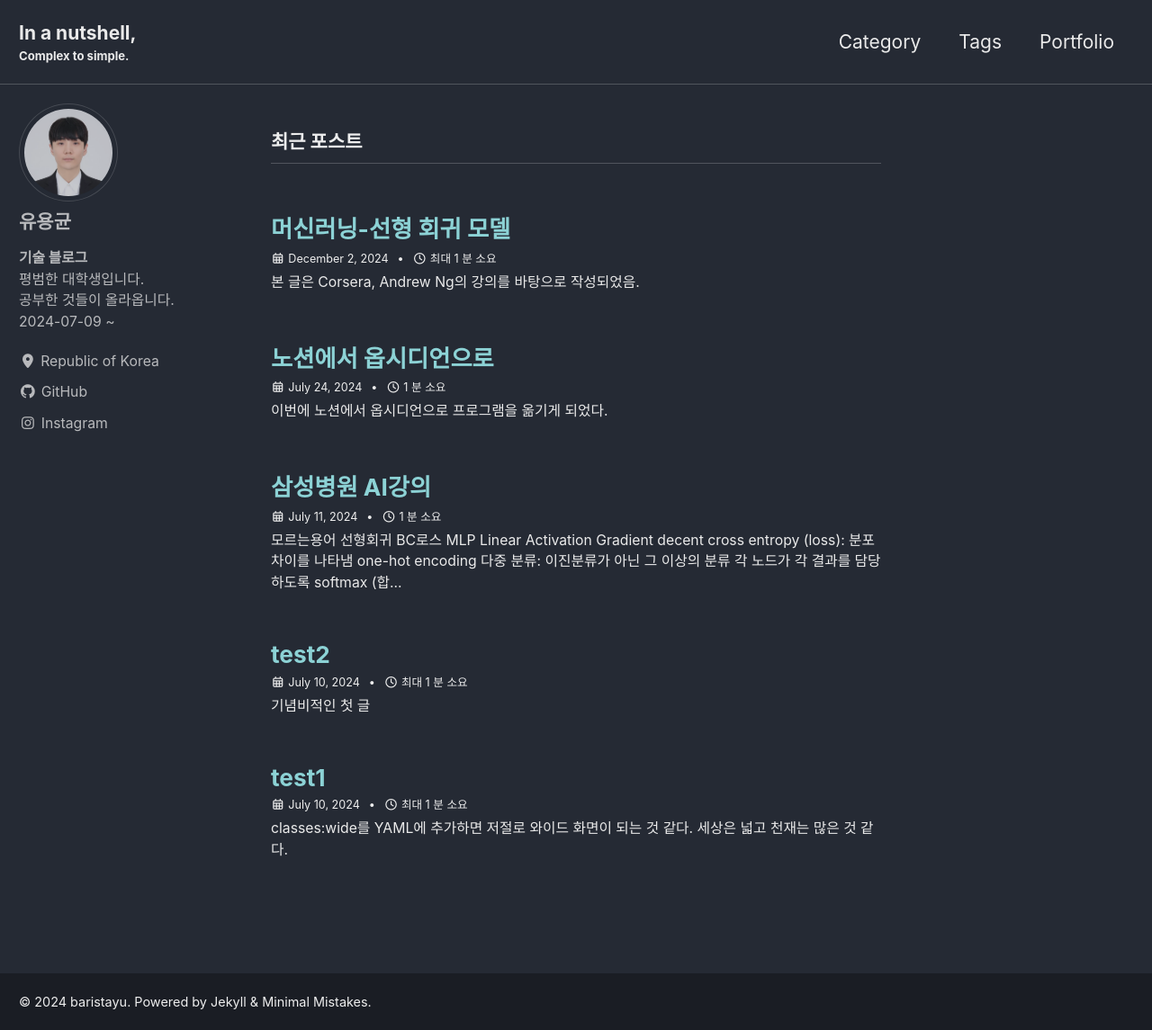
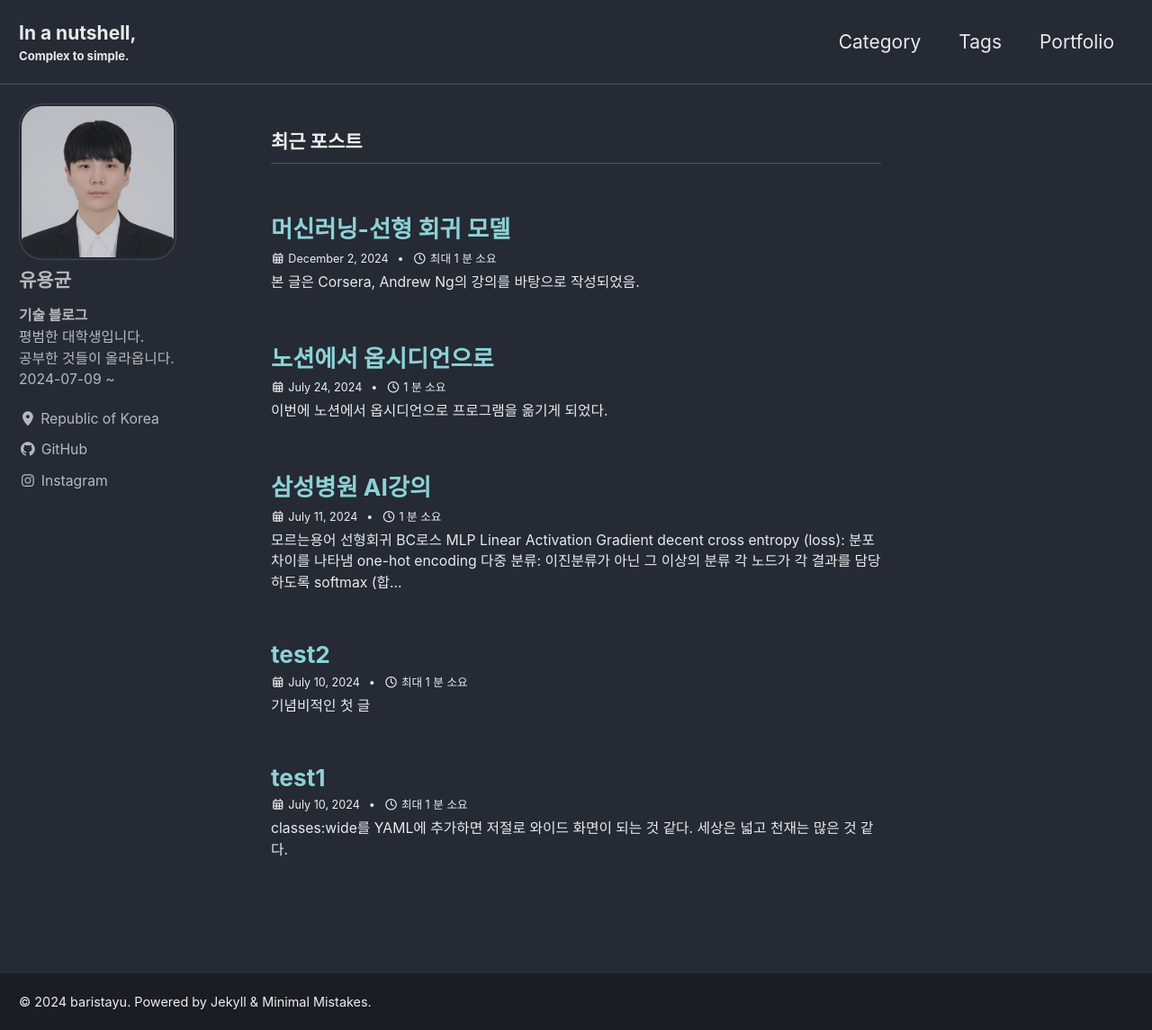
Before and after one commit to BaristaYU/BaristaYU.github.io, a Jekyll site: the page built from index.html, in a window 1280 px wide and 1145 px high. Shown: the whole window at 90% size. Built offline with Jekyll 4.4.1, drawn with Linux system fonts in a browser that asks for light colours; cached includes are drawn as plain includes; the list of posts is cut into pages by our own code.

Commit message:
프로필_1차

```diff
--- a/_sass/minimal-mistakes/_sidebar.scss
+++ b/_sass/minimal-mistakes/_sidebar.scss
@@ -134,11 +134,11 @@
   }
 
   img {
-    max-width: 110px;
-    border-radius: 50%;
+    max-width: 175px; //110
+    border-radius: 15%; //50
 
     @include breakpoint($large) {
-      padding: 5px;
+      padding: 2px; // 5
       border: 1px solid $border-color;
     }
   }
@@ -214,7 +214,7 @@
 
     &:before {
       @supports (pointer-events: none) {
-        content: '';
+        content: "";
         position: fixed;
         top: 0;
         inset-inline-start: 0;
```
